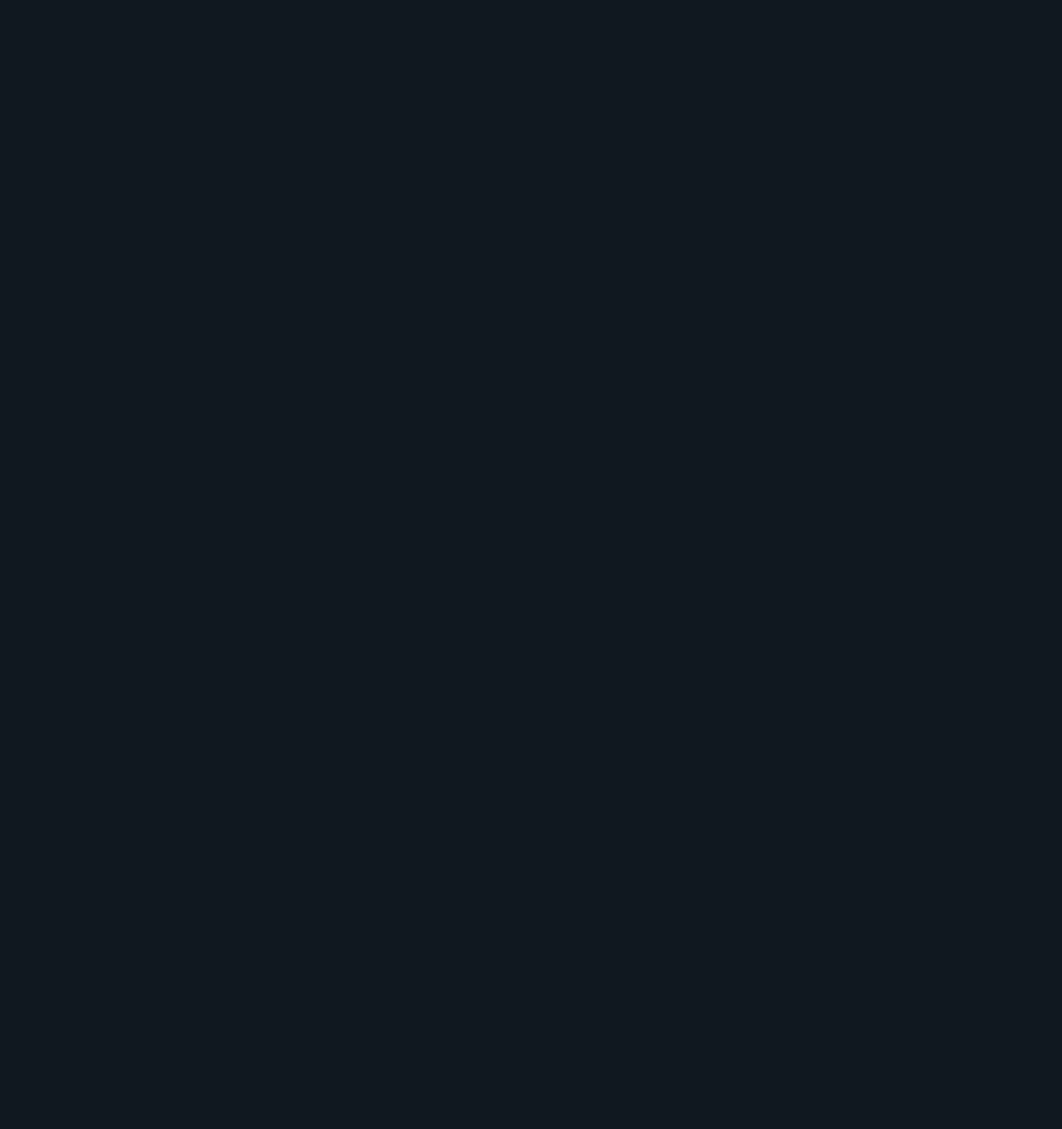
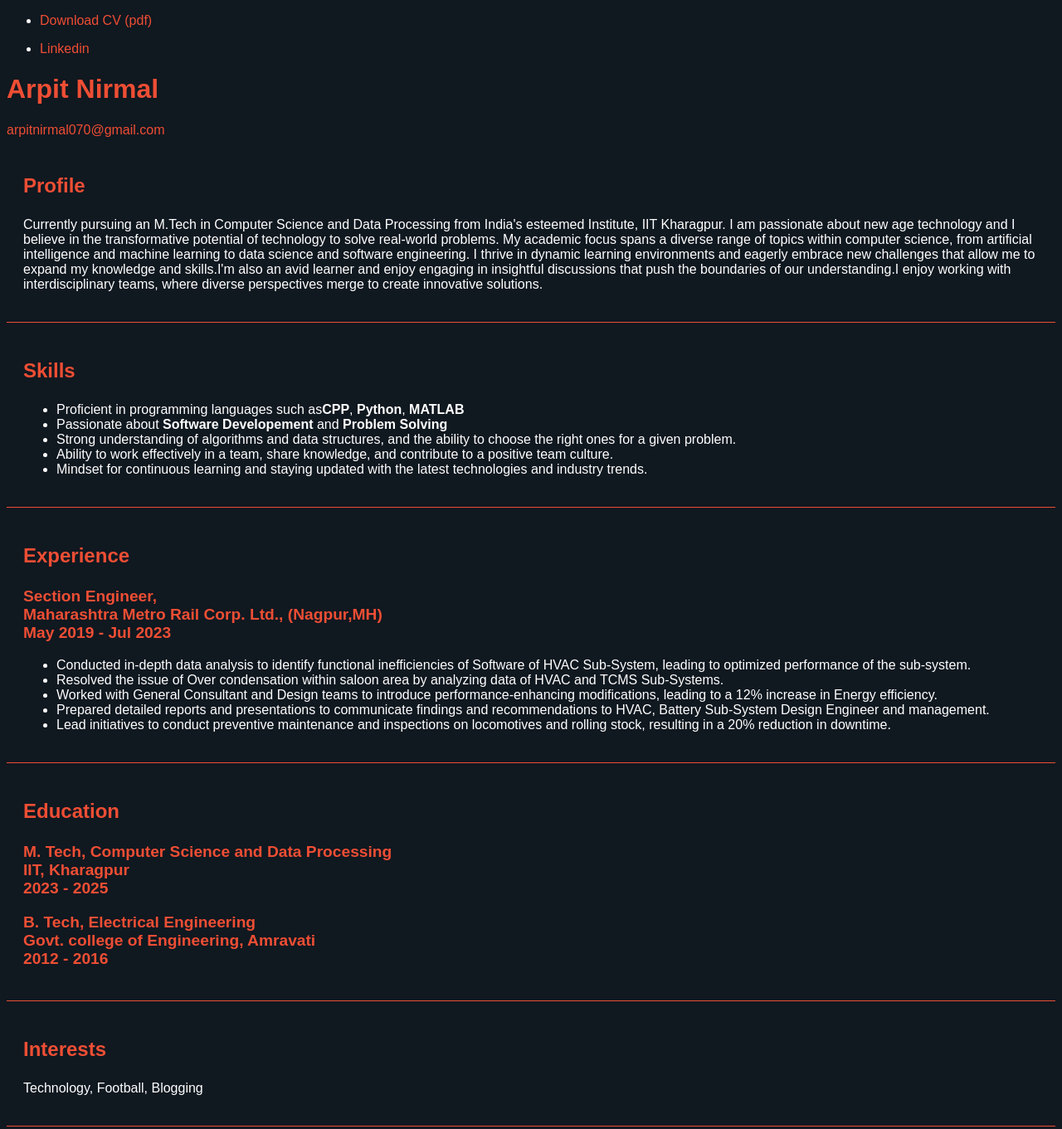
Before and after one commit to Arpit-Nirmal/CV-demo-website, a plain HTML site: page index.html in a window 1280 px wide. Shown: the whole page at 83% size. Before the commit the page ends 800 px from the top, so only its background shows below. Drawn offline with Linux system fonts and the light colour scheme.

Commit message:
Update index.html

```diff
--- a/index.html
+++ b/index.html
@@ -1,8 +1,101 @@
 <!DOCTYPE html>
-<html lang="en">
+<html lang="en" >
 <head>
   <meta charset="UTF-8">
   <link rel="stylesheet" type="text/css" href="style.css">
   <title>Resume - Arpit Nirmal</title>
 </head>
 <body>
+<!-- partial:index.partial.html -->
+<nav class="Navbar">
+  <div class="l-Wrapper l-Wrapper--reset@sm-down">
+    <ul class="u-pullRight u-hidden@xs-down">
+      <li>
+        <a class="Navbar-btn Navbar-btn--main" href="#" target="_blank">Download CV
+          <span>(pdf)</span>
+        </a>
+      </li>
+    </ul>
+    <ul>
+      <li><a href="Linkedin link" target="_blank">Linkedin</a></li>
+    </ul>
+  </div>
+</nav>
+
+<article class="l-Wrapper">
+
+  <div class="l-Header">
+    <div class="l-Header-col">
+      <a href="linked in" target="_blank">
+        <h1 class="Title">
+          <span class="u-shadow">
+            Arpit Nirmal<br>
+          </span>
+        </a>
+          <span class="Title-sub"></span>
+        </h1>
+    </div>
+    <div class="l-Header-col Contact">
+      <div><a class="u-link" href="mailto:arpitnirmal070@gmail.com" target="_blank">arpitnirmal070@gmail.com</a></div>
+    </div>
+  </div>
+
+  <section class="l-Section">
+    <h2 class="l-Section-title h3 u-hidden@sm-down">Profile</h2>
+    <div class="l-Section-content">
+      <p>Currently pursuing an M.Tech in Computer Science and Data Processing from India's esteemed Institute, IIT Kharagpur. I am passionate about new age technology and I believe in the transformative potential of technology to solve real-world problems. My academic focus spans a diverse range of topics within computer science, from artificial intelligence and machine learning to data science and software engineering. I thrive in dynamic learning environments and eagerly embrace new challenges that allow me to expand my knowledge and skills.I'm also an avid learner and enjoy engaging in insightful discussions that push the boundaries of our understanding.I enjoy working with interdisciplinary teams, where diverse perspectives merge to create innovative solutions.</p>
+    </div>
+  </section>
+
+  <section class="l-Section">
+    <h2 class="l-Section-title h3">Skills</h2>
+    <div class="l-Section-content">
+      <ul>
+        <li>Proficient in programming languages such as<strong class="Tag">CPP</strong>, <strong class="Tag">Python</strong>, <strong class="Tag">MATLAB</strong></li>
+        <li>Passionate about <strong class="Tag">Software Developement</strong> and <strong class="Tag">Problem Solving</strong></li>
+        <li>Strong understanding of algorithms and data structures, and the ability to choose the right ones for a given problem.</li>
+        <li>Ability to work effectively in a team, share knowledge, and contribute to a positive team culture.</li>
+        <li>Mindset for continuous learning and staying updated with the latest technologies and industry trends.</strong></li>
+      </ul>
+    </div>
+  </section>
+
+  <section class="l-Section">
+    <h2 class="l-Section-title h3">Experience</h2>
+    <div class="l-Section-content">
+      <h3>Section Engineer, <br>Maharashtra Metro Rail Corp. Ltd., (Nagpur,MH)
+      <br> May 2019 - Jul 2023</h3>
+      <ul>
+        <li>Conducted in-depth data analysis to identify functional inefficiencies of Software of HVAC Sub-System, leading to optimized performance of the sub-system.</li>
+        <li>Resolved the issue of Over condensation within saloon area by analyzing data of HVAC and TCMS Sub-Systems.</li>
+        <li>Worked with General Consultant and Design teams to introduce performance-enhancing modifications, leading to a 12% increase in Energy efficiency.</li>
+        <li>Prepared detailed reports and presentations to communicate findings and recommendations to HVAC, Battery Sub-System Design Engineer and management.</li>
+        <li>Lead initiatives to conduct preventive maintenance and inspections on locomotives and rolling stock, resulting in a 20% reduction in downtime.</li>
+      </ul>
+    </div>
+  </section>
+
+  <section class="l-Section">
+    <h2 class="l-Section-title h3">Education</h2>
+    <div class="l-Section-content">
+      <h3>M. Tech, Computer Science and Data Processing<br>
+      IIT, Kharagpur <br> 2023 - 2025 </h3>
+
+      <h3>B. Tech, Electrical Engineering<br>
+      Govt. college of Engineering, Amravati<br> 2012 - 2016 </h3>
+
+    </div>
+  </section>
+
+  <section class="l-Section u-hidden@print">
+    <h2 class="l-Section-title h3">Interests</h2>
+    <div class="l-Section-content">
+      <p>Technology, Football, Blogging</p>
+    </div>
+  </section>
+</article>
+
+<!-- partial -->
+
+</body>
+</html>
```
